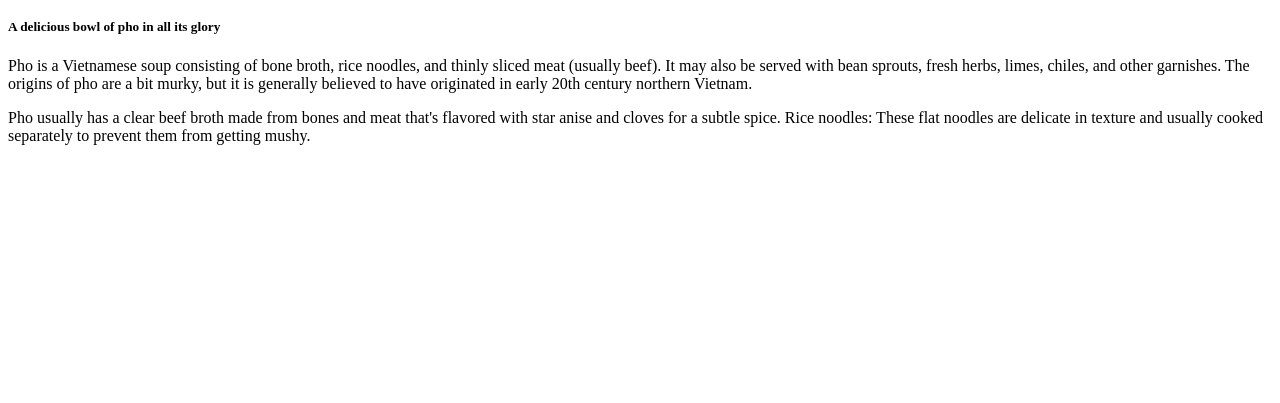
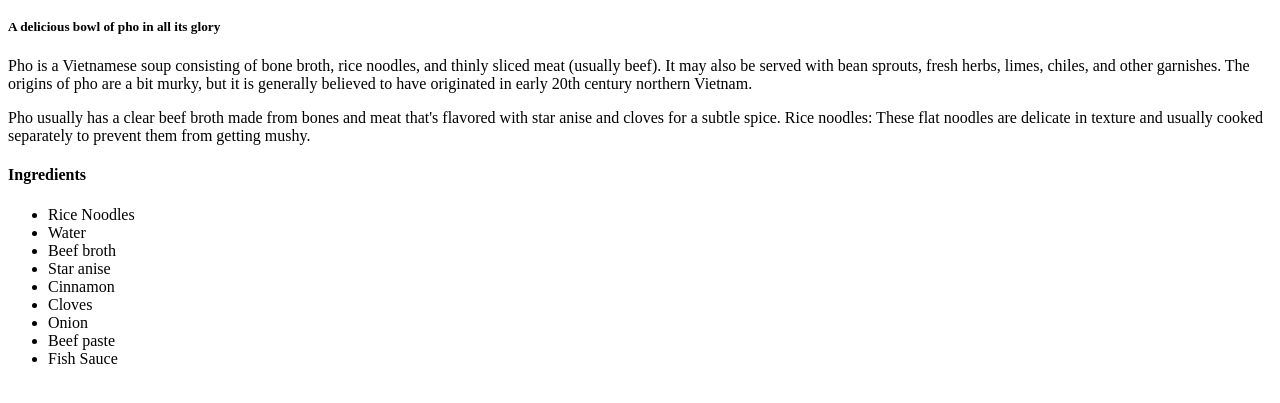
Before and after one commit to leoismybaby/odin-recipes, a plain HTML site: page recipes/pho.html in a window 1280 px wide. Shown: the part 101-504 px from the top of the page. Drawn offline with Linux system fonts and the light colour scheme.

Commit message:
Add a list of ingredients to pho recipe page

```diff
--- a/recipes/pho.html
+++ b/recipes/pho.html
@@ -10,6 +10,18 @@
     <img src="../imgs/phoimage.jpg" alt="A photo of delicious pho"/>
     <h5>A delicious bowl of pho in all its glory</h5>
     <p> Pho is a Vietnamese soup consisting of bone broth, rice noodles, and thinly sliced meat (usually beef). It may also be served with bean sprouts, fresh herbs, limes, chiles, and other garnishes. The origins of pho are a bit murky, but it is generally believed to have originated in early 20th century northern Vietnam.</p> <p>Pho usually has a clear beef broth made from bones and meat that's flavored with star anise and cloves for a subtle spice. Rice noodles: These flat noodles are delicate in texture and usually cooked separately to prevent them from getting mushy.</p>
+    <h4>Ingredients</h4>
+        <ul>
+            <li>Rice Noodles</li>
+            <li>Water</li>
+            <li>Beef broth</li>
+            <li>Star anise</li>
+            <li>Cinnamon</li>
+            <li>Cloves</li>
+            <li>Onion</li>
+            <li>Beef paste</li>
+            <li>Fish Sauce</li>
+        </ul>
 
 </body>
 </html>
```
